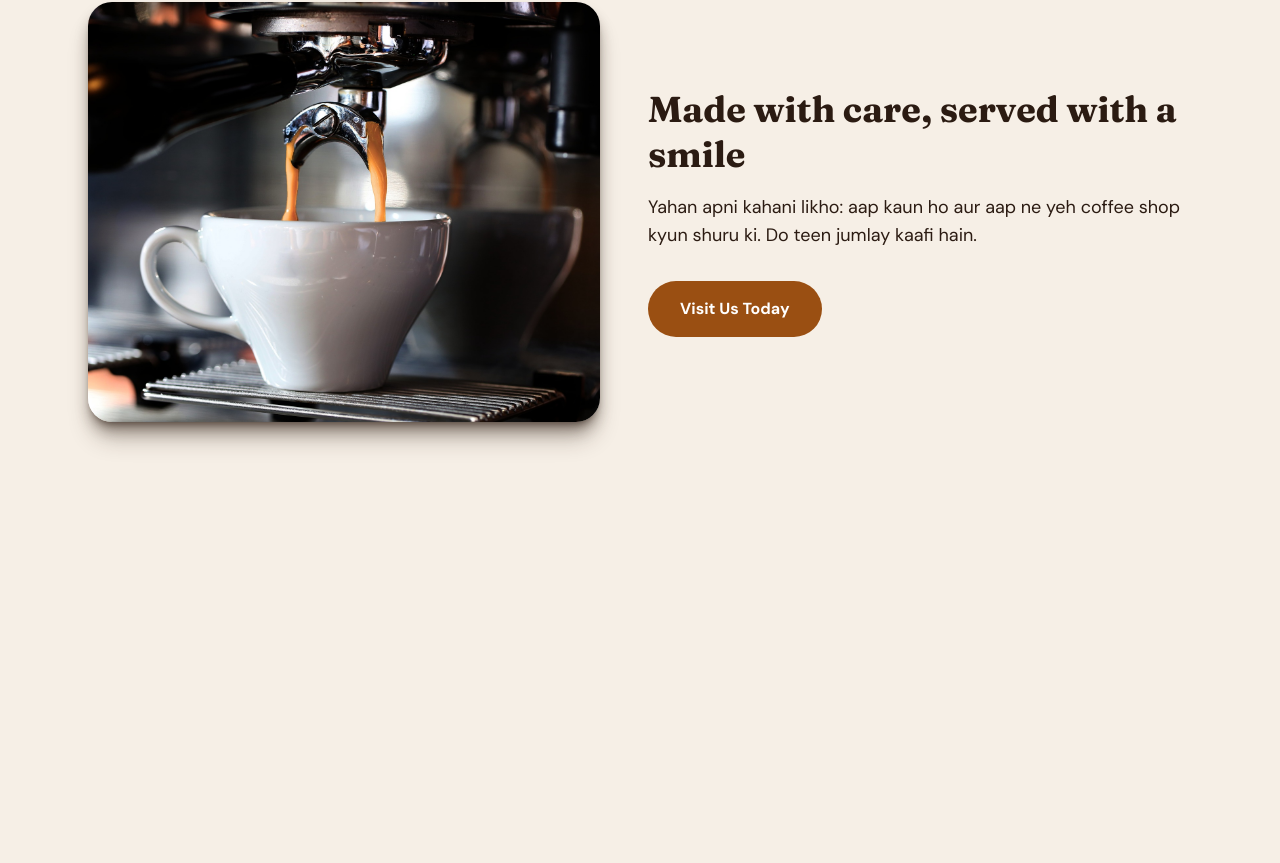
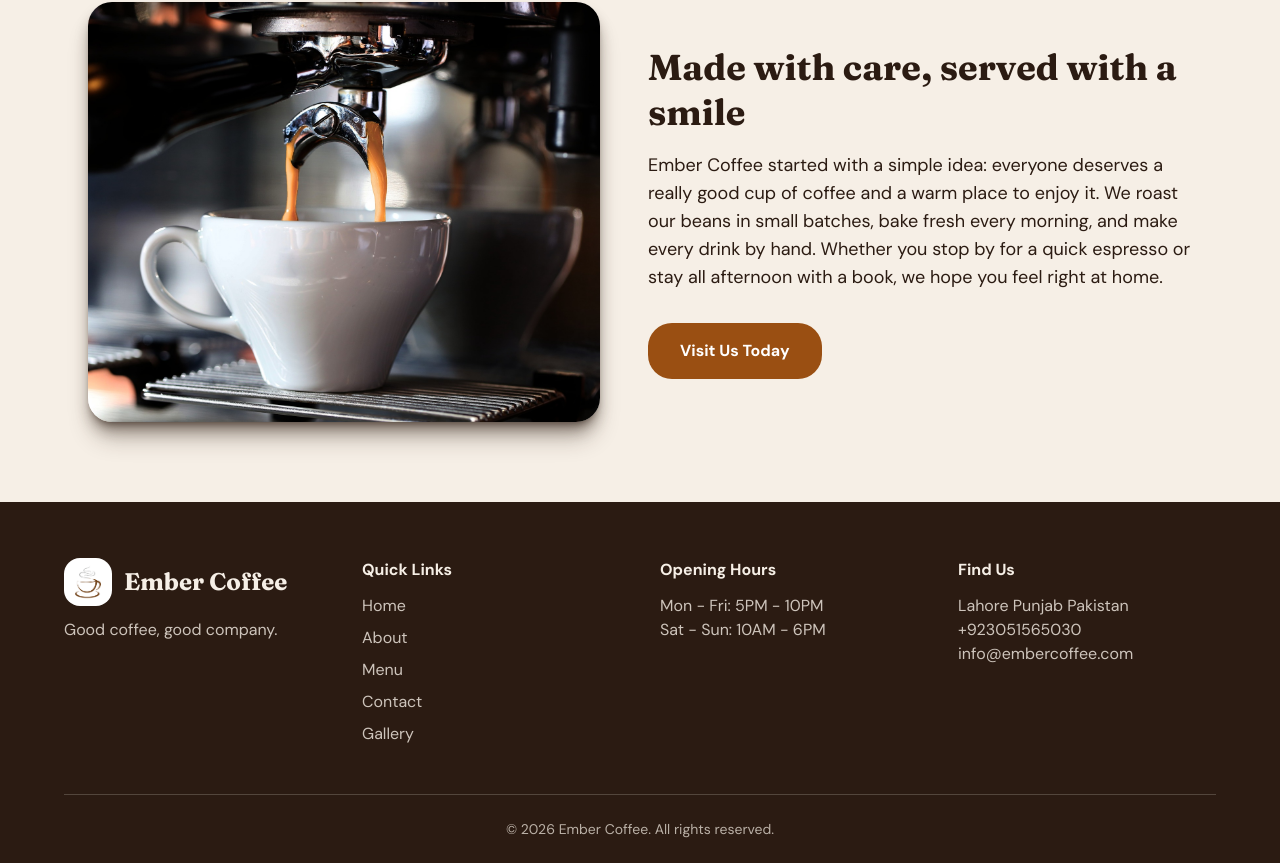
Before and after one commit to MudassarGill/coffee-shop, a React (Vite) app in the folder coffee-shop/: page / in a window 1280 px wide. Shown: the part 1434-2297 px from the top of the page. Before the commit the page ends 1936 px from the top, so only its background shows below. Built offline with nearby package versions, Linux system fonts and the light colour scheme.

Commit message:
completed this site

```diff
--- a/coffee-shop/src/App.jsx
+++ b/coffee-shop/src/App.jsx
@@ -2,6 +2,7 @@ import Navbar from './components/Navbar'
 import Hero from './components/Hero'
 import Features from './components/Features'
 import AboutSection from './components/About'
+import Footer from './components/Footer'
 
 
 function App() {
@@ -12,6 +13,7 @@ function App() {
       <Hero/>
       <Features/>
       <AboutSection/>
+      <Footer/>
     </>
   )
 }
--- a/coffee-shop/src/components/About.jsx
+++ b/coffee-shop/src/components/About.jsx
@@ -20,13 +20,16 @@ function AboutSection() {
         </h2>
 
         <p className="mb-8 text-lg">
-          Yahan apni kahani likho: aap kaun ho aur aap ne yeh coffee shop
-          kyun shuru ki. Do teen jumlay kaafi hain.
+            Ember Coffee started with a simple idea: everyone deserves a really good
+            cup of coffee and a warm place to enjoy it. We roast our beans in small
+            batches, bake fresh every morning, and make every drink by hand. Whether
+            you stop by for a quick espresso or stay all afternoon with a book, we
+            hope you feel right at home.
         </p>
 
         <a
           href="/about"
-          className="inline-block rounded-full bg-roast px-8 py-4 font-bold text-white hover:bg-espresso"
+          className="inline-block rounded-3xl bg-roast px-8 py-4 font-bold text-white hover:bg-espresso"
         >
           Visit Us Today
         </a>
--- /dev/null
+++ b/coffee-shop/src/components/Footer.jsx
@@ -0,0 +1,63 @@
+import logo from "../assets/logo.png";
+
+function Footer() {
+  return (
+    <footer className="bg-espresso px-6 pb-6 pt-14 text-cream">
+      <div className="mx-auto max-w-6xl">
+
+        {/* upar wala hissa: chaar columns */}
+        <div className="grid gap-10 sm:grid-cols-2 lg:grid-cols-4">
+
+          {/* 1: brand */}
+          <div>
+            <div className="mb-3 flex items-center gap-3">
+              <img
+                src={logo}
+                alt="Ember Coffee logo"
+                className="h-12 w-12 rounded-2xl object-cover"
+              />
+              <span className="font-heading text-2xl font-bold">Ember Coffee</span>
+            </div>
+            <p className="text-cream/80">Good coffee, good company.</p>
+          </div>
+
+          {/* 2: quick links */}
+          <div>
+            <h3 className="mb-3 font-bold">Quick Links</h3>
+            <ul className="flex flex-col gap-2 text-cream/80">
+              <li><a href="/" className="hover:text-orange">Home</a></li>
+              <li><a href="/about" className="hover:text-orange">About</a></li>
+              <li><a href="/menu" className="hover:text-orange">Menu</a></li>
+              <li><a href="/contact" className="hover:text-orange">Contact</a></li>
+              <li><a href="/gallery" className="hover:text-orange">Gallery</a></li>
+            </ul>
+          </div>
+
+          {/* 3: opening hours */}
+          <div>
+            <h3 className="mb-3 font-bold">Opening Hours</h3>
+            <p className="text-cream/80">Mon - Fri: 5PM - 10PM</p>
+            <p className="text-cream/80">Sat - Sun: 10AM - 6PM</p>
+          </div>
+
+          {/* 4: contact */}
+          <div>
+            <h3 className="mb-3 font-bold">Find Us</h3>
+            <p className="text-cream/80">Lahore Punjab Pakistan</p>
+            <p className="text-cream/80">+923051565030</p>
+            <p className="text-cream/80">info@embercoffee.com</p>
+          </div>
+
+        </div>
+
+        {/* neeche wala hissa: copyright */}
+        <p className="mt-12 border-t border-cream/20 pt-6 text-center text-sm text-cream/70">
+          © {new Date().getFullYear()} Ember Coffee. All rights reserved.
+        </p>
+
+      </div>
+    </footer>
+  );
+}
+
+export default Footer;
```
